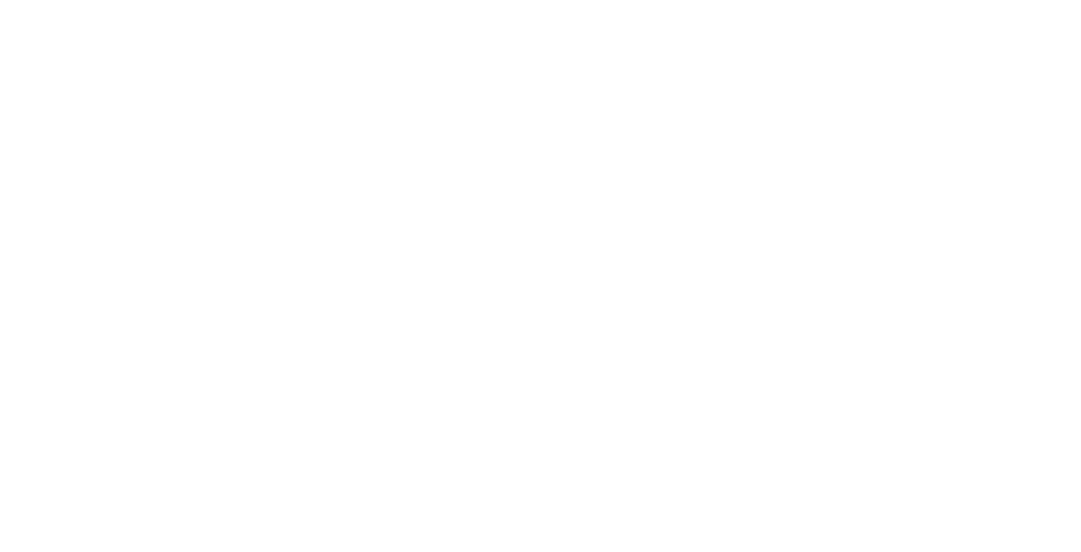
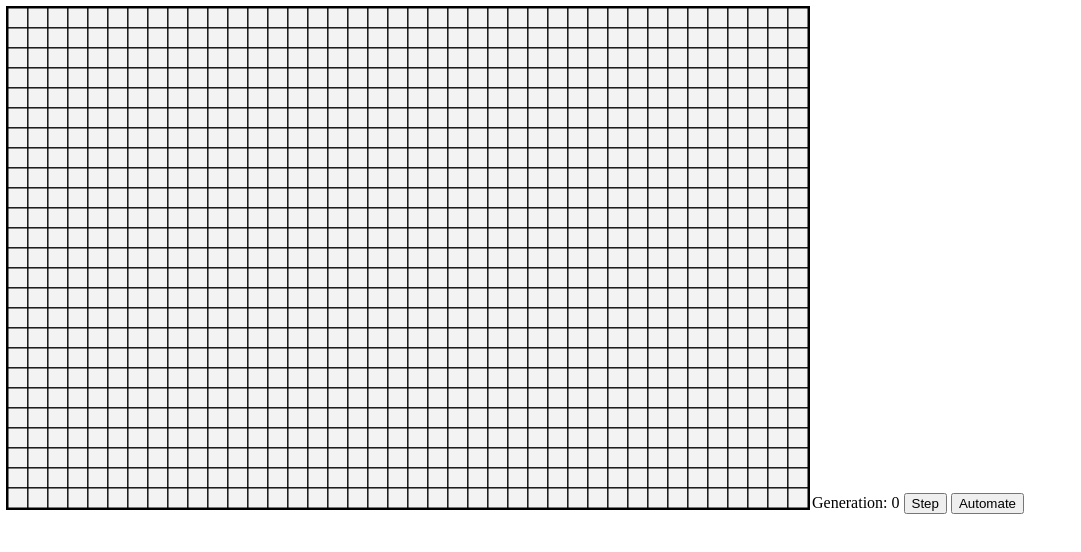
Before and after one commit to NickWilsonDev/Conways-Game-Life, a plain HTML site: page index.html in a window 1280 px wide. Shown: the whole page, without its empty margins (0-1081 px from the left). Drawn offline with Linux system fonts and the light colour scheme.

Commit message:
basic version works

```diff
--- a/index.html
+++ b/index.html
@@ -8,14 +8,17 @@
     <meta name="viewport" content="width=device-width, initial-scale=1.0">
     <meta http-equiv="X-UA-Compatible" content="ie=edge">
     <title>Conway's Game of Life</title>
-
+    <link rel="stylesheet" type="text/css" href="styles.css"/>
 </head>
 
 
 <body>
-    <div class="">
-        <canvas id="canvas" width="500" height="300"></canvas>
-    </div>
+    <!--<div class="canvas"> -->
+        <canvas id="canvas" width="800" height="500"></canvas>
+    <!--</div> -->
+    <span>Generation: <span id="generationSpan">0</span></span>
+    <input id="stepButton" type="button" onclick="applyRules()" value="Step"/>
+    <input id="automateButton" type="button" onclick="automate()" value="Automate"/>
 
 <!-- may need some buttons eventually -->
 
--- a/main.js
+++ b/main.js
@@ -1,5 +1,5 @@
 /* main.js */
-
+/* http://siteoftutorials.com/conways-game-life-javascript-tutorial/ */
 /*
     Rules
     1. Any live cell with fewer than two live neighbors dies.
@@ -7,3 +7,226 @@
     3. Any live cell with more than three neighbors dies, as if overpopulation.
     4. Any dead cell with exactly three live neighbors becomes a live cell, as if by reproduction.
 */
+
+
+var drawPixel = function (context, x, y) {
+    //r = 0;
+    //g = 0;
+    //b = 0;
+    //a = 1;
+    //context.fillStyle = "rgba("+r+","+g+","+b+","+(a/255)+")";
+    context.fillStyle = 'blue';
+    context.fillRect( x, y, 1, 1 );
+    context.fillRect( x+1, y, 1, 1);
+    context.fillRect( x-1, y, 1, 1);
+    context.fillRect( x, y+1, 1, 1);
+    context.fillRect( x, y-1, 1, 1);
+}
+
+var clearCanvas = function (context) {
+    context.clearRect(0, 0, canvas.width, canvas.height);
+}
+
+// grab context
+var canvas = document.querySelector("#canvas");
+var context = canvas.getContext("2d");
+
+// map variable
+var map = [];
+var width = 40;
+var height = 25;
+var cellSize = 20;
+// t=0 is the first generation
+var generation = 0;
+// automatic generation option
+var isAutomate = false;
+// FPS draw update variables
+var fps = 5;
+var now;
+var then = Date.now();
+var interval = 1000 / fps;
+var delta;
+//drawPixel(cx, 10, 10);
+
+
+
+// Cell class
+var Cell = function(x, y) {
+    this.x = x;
+    this.y = y;
+    this.size = cellSize;
+    this.isAlive = false;
+
+    this.draw = function() {
+        // draw outline border
+        context.beginPath();
+        context.rect(this.x * this.size, this.y * this.size, this.size, this.size);
+        context.strokeStyle = "#000"; //black color
+        context.stroke();
+        context.closePath();
+
+        //fill color
+        if (this.isAlive) {
+            context.fillStyle = "#000"; //black color
+        } else {
+            context.fillStyle = "#f3f3f3"; // white color
+        }
+
+        context.fillRect(this.x * this.size, this.y * this.size, this.size, this.size);
+        context.stroke();
+    }
+};
+
+
+var initializeMap = function () {
+    for (var i = 0; i < width; i++) {
+        var temp = []
+        for (var j = 0; j < height; j++) {
+            temp[j] = new Cell(i, j);
+        }
+        map[i] = temp;
+    }
+};
+
+var on_canvas_click = function(event) {
+    console.log(event.clientX);
+    var xPosition = event.clientX - canvas.offsetLeft;
+    var yPosition = event.clientY - canvas.offsetTop;
+    toggleCell(xPosition, yPosition);
+};
+
+
+// Add click event listener to the canvas
+canvas.addEventListener('click', on_canvas_click, false);
+
+
+// toggle cell state
+var toggleCell = function(xPosition, yPosition) {
+    for (var i = 0; i < width; i++) {
+        for (var j = 0; j < height; j++) {
+            cell = map[i][j];
+            // map the mouse position to cell grid position by mult by cell size
+            if ((xPosition >= cell.x * cell.size && xPosition < cell.x * cell.size + cell.size) && (yPosition >= cell.y * cell.size && yPosition < cell.y * cell.size + cell.size)) {
+                cell.isAlive = !cell.isAlive
+            }
+        }
+    }
+};
+
+
+
+
+var getNeighbors = function(cell) {
+    neighborsCount = 0;
+    var x = cell.x;
+    var y = cell.y;
+
+    // check all 8 neighbors
+    if (x > 0 && map[x - 1][y].isAlive) {
+        neighborsCount++;
+    }
+    if (x < width - 1 && map[x + 1][y].isAlive) {
+        neighborsCount++;
+    }
+    if (y < height - 1 && map[x][y + 1].isAlive) {
+        neighborsCount++;
+    }
+    if (y > 0 && map[x][y - 1].isAlive) {
+        neighborsCount++;
+    }
+
+    if (x > 0 && y > 0 && map[x - 1][y - 1].isAlive) {
+        neighborsCount++;
+    }
+    if (x < width - 1 && y > 0 && map[x + 1][y - 1].isAlive) {
+        neighborsCount++;
+    }
+    if (y < height - 1 && x > 0 && map[x - 1][y + 1].isAlive) {
+        neighborsCount++;
+    }
+    if (x < width - 1 && y < height - 1 && map[x + 1][y + 1].isAlive) {
+        neighborsCount++;
+    }
+    return neighborsCount;
+};
+
+
+
+function animate() {
+  requestAnimationFrame(animate);
+  now = Date.now();
+  delta = now - then;
+  if (delta > interval) {
+    then = now - (delta % interval);
+    if (isAutomate) {
+      applyRules();
+    }
+    // Draw all cells
+    drawCells();
+    document.getElementById("generationSpan").textContent=generation;
+  }
+};
+
+
+function drawCells(){
+  // Draw all cells
+  for (var i = 0; i < width; i++) {
+    for (var j = 0; j < height; j++) {
+      map[i][j].draw();
+    }
+  }
+};
+
+// toggle isAutomate variable
+var automate = function () {
+    isAutomate = !isAutomate;
+    if (isAutomate) {
+        document.getElementById("automateButton").value="Stop";
+    } else {
+        document.getElementById("automateButton").value="Automate";
+    }
+};
+
+
+function applyRules() {
+  // Create a temporary map
+  var temporaryMap = [];
+
+  // initialize an grid of cells
+  for (var i = 0; i < width; i++) {
+    var temp = [];
+    for (var j = 0; j < height; j++) {
+      temp[j] = new Cell(i, j);
+    }
+    temporaryMap[i] = temp;
+  }
+
+  // loop through every cell and apply the rules
+  for (var i = 0; i < width; i++) {
+    for (var j = 0; j < height; j++) {
+      cell = map[i][j];
+
+      neighbors = getNeighbors(cell);
+      if (neighbors < 2) {
+        temporaryMap[i][j].isAlive = false;
+      }
+      if (cell.isAlive && (neighbors == 3 || neighbors == 2)) {
+        temporaryMap[i][j].isAlive = true;
+      }
+      if (neighbors > 3) {
+        temporaryMap[i][j].isAlive = false;
+      }
+      if (neighbors == 3) {
+        temporaryMap[i][j].isAlive = true;
+      }
+    }
+  }
+  // replace the map with the fresh calculated temporary map
+  map = temporaryMap;
+  generation++; // increase the generation
+};
+
+
+//function calls
+initializeMap();
+animate();
--- /dev/null
+++ b/styles.css
@@ -0,0 +1,5 @@
+/* styles.css */
+
+#canvas {
+    outline: 2px solid black;
+}
```
